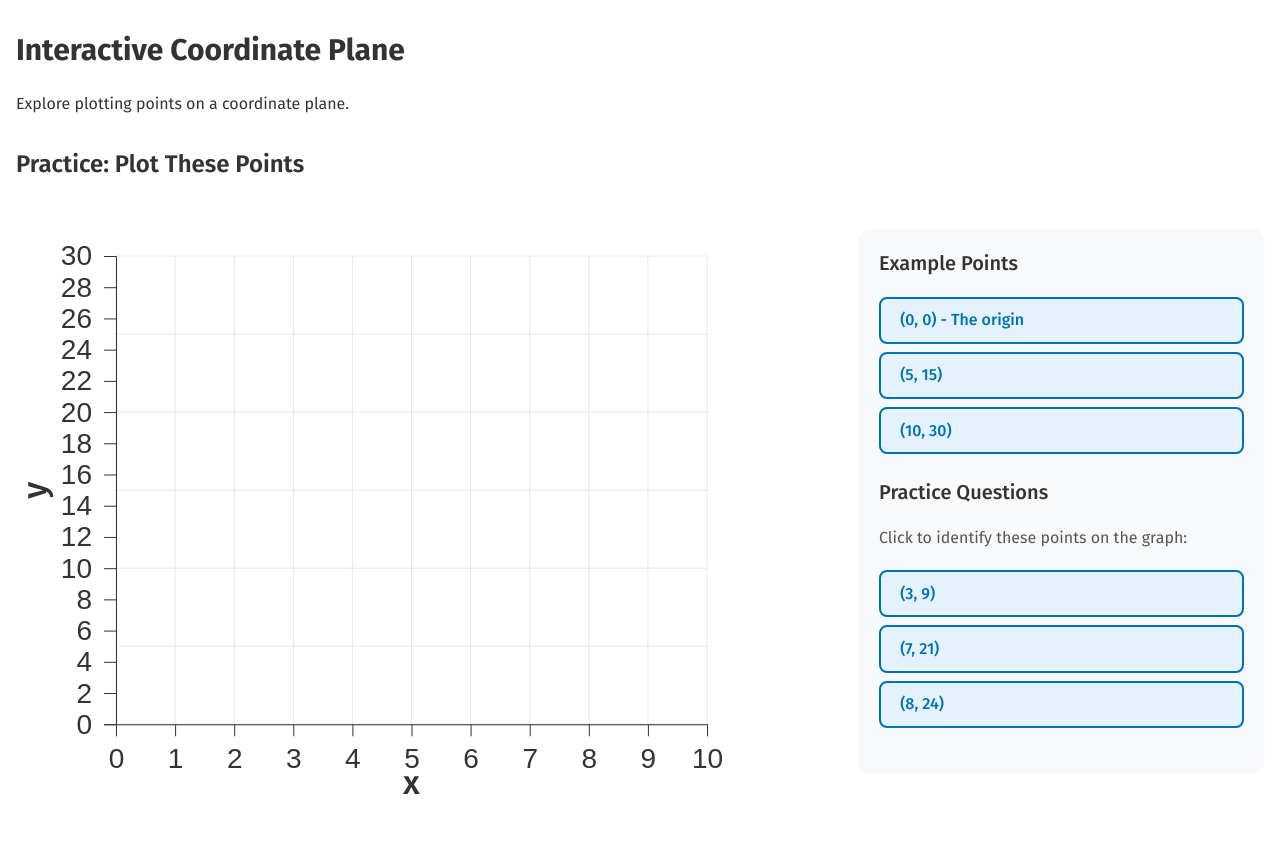
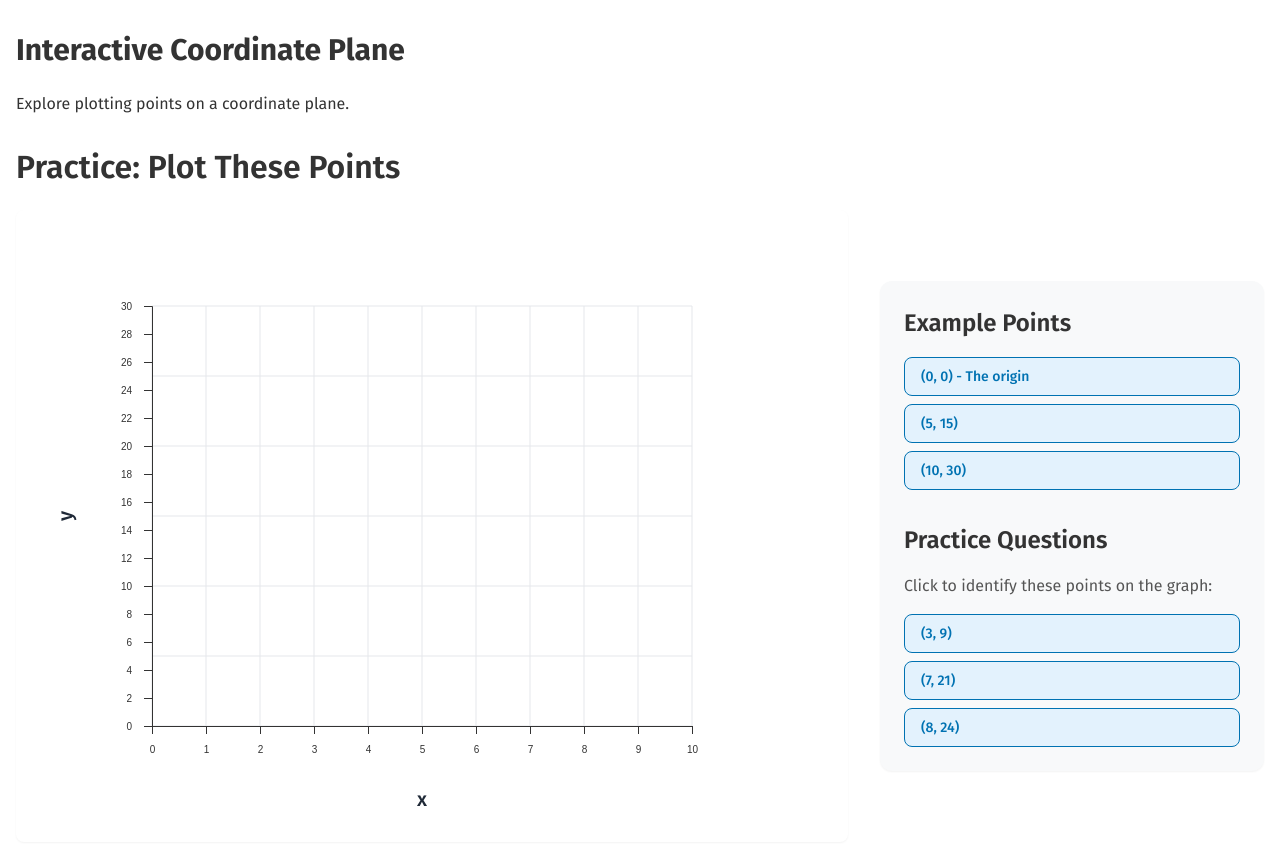
Before and after one commit to reinasta/maths-teaching-resources, a Next.js app: page /components/standalone/coordinate-plane in a window 1280 px wide. Shown: the top 844 px of the page. Built offline with nearby package versions, Linux system fonts and the light colour scheme.

Commit message:
implmented new design system with font sizes for CoordinatePlane

```diff
--- a/src/app/globals.css
+++ b/src/app/globals.css
@@ -4,90 +4,158 @@
 @tailwind utilities;
 
 :root {
-  /* Font families - maintained from existing CSS */
+  /* Typography Scale - Updated */
+  --font-size-display: 3rem;      /* 48px */
+  --font-size-h1: 2.5rem;         /* 40px */
+  --font-size-h2: 2rem;           /* 32px */
+  --font-size-h3: 1.5rem;         /* 24px */
+  --font-size-body: 1rem;         /* 16px */
+  --font-size-graph-label: 1.25rem;/* Increased from 0.75rem to 1.25rem (20px) */
+  --font-size-graph-tick: 1rem;    /* Increased from 0.625rem to 1rem (16px) */
+  --font-size-point-label: 1.125rem;/* New size for point labels (18px) */
+  --font-size-secondary: 0.875rem; /* 14px */
+  --font-size-button: 0.875rem;    /* 14px */
+
+  /* Line Heights */
+  --line-height-tight: 1.2;
+  --line-height-normal: 1.5;
+  --line-height-relaxed: 1.75;
+
+  /* Font Families */
   --main-font: 'Fira Sans', sans-serif;
   --mono-font: 'Fira Code', monospace;
+
+  /* Spacing Scale */
+  --space-xs: 0.25rem;   /* 4px */
+  --space-sm: 0.5rem;    /* 8px */
+  --space-base: 1rem;    /* 16px */
+  --space-md: 1.5rem;    /* 24px */
+  --space-lg: 2rem;      /* 32px */
+  --space-xl: 3rem;      /* 48px */
+  --space-2xl: 4rem;     /* 64px */
 
   /* Colors */
   --primary-color: #0072B2;
   --primary-hover: #005580;
+  --primary-light: #e3f2fd;
   --background-light: #f8f9fa;
   --text-dark: #333;
   --text-muted: #555;
   --border-color: #ccc;
+
+  /* Graph Colors */
+  --grid-line-color: #E5E7EB;
+  --axis-line-color: #374151;
+  --tick-color: #4B5563;
+  --label-color: #1F2937;
+
+  /* Layout */
+  --max-width: 75rem;    /* 1200px */
+  --gutter: 1.5rem;      /* 24px */
+  --padding: 1rem;       /* 16px */
+  --border-radius: 0.5rem;/* 8px */
 }
 
 @layer base {
   body {
-    @apply antialiased text-base text-text-dark bg-white font-sans;
+    @apply antialiased bg-white font-sans;
+    font-size: var(--font-size-body);
+    line-height: var(--line-height-normal);
+    color: var(--text-dark);
   }
 
   h1 {
-    @apply text-4xl font-bold mb-6;
+    font-size: var(--font-size-h1);
+    line-height: var(--line-height-tight);
+    font-weight: 700;
+    margin-bottom: var(--space-lg);
   }
 
   h2 {
-    @apply text-3xl font-semibold mb-4;
+    font-size: var(--font-size-h2);
+    line-height: var(--line-height-tight);
+    font-weight: 600;
+    margin-bottom: var(--space-md);
   }
 
   h3 {
-    @apply text-2xl font-medium mb-3;
+    font-size: var(--font-size-h3);
+    line-height: var(--line-height-normal);
+    font-weight: 600;
+    margin-bottom: var(--space-base);
   }
 }
 
 @layer components {
+  /* Graph Elements */
   .grid-line {
-    @apply stroke-gray-200 stroke-[1px];
+    stroke: var(--grid-line-color);
+    stroke-width: 1px;
   }
 
   .conversion-line {
-    @apply stroke-primary stroke-[3px];
+    stroke: var(--primary-color);
+    stroke-width: 3px;
   }
 
   .helper-line {
-    @apply stroke-primary stroke-[2px];
+    stroke: var(--primary-color);
+    stroke-width: 2px;
   }
 
   .axis-label {
-    @apply text-2xl fill-text-dark font-medium;
+    font-size: var(--font-size-graph-label);
+    fill: var(--label-color);
+    font-weight: 500;
+  }
+
+  .tick text {
+    font-size: var(--font-size-graph-tick);
+    fill: var(--tick-color);
   }
 
   .point-label {
-    @apply text-2xl fill-text-dark font-medium;
-  }
+    font-size: var(--font-size-graph-label);
+    fill: var(--label-color);
+    font-weight: 500;
   }
 
-/* style the control panel */
+  /* Layout Components */
   .graph-container {
     display: flex;
     width: 100%;
-  gap: 2rem;
+    gap: var(--space-lg);
     align-items: center;
-  padding: 1rem 0;
+    padding: var(--space-base) 0;
   }
 
   .conversion-controls {
-  padding: 1.25rem;
+    padding: var(--space-md);
     background-color: var(--background-light);
-  border-radius: 12px;
+    border-radius: var(--border-radius);
     width: 40%;
     box-shadow: 0 2px 4px rgba(0,0,0,0.1);
   }
 
+  /* Interactive Elements */
   .button-group {
     display: flex;
     flex-direction: column;
-  gap: 0.5rem;
-  margin-bottom: 1.5rem;
+    gap: var(--space-sm);
+    margin-bottom: var(--space-md);
+  }
+
+  .button-group:last-child {
+    margin-bottom: 0;
   }
 
   .conversion-button {
     font-family: var(--main-font);
-  font-size: var(--button-text-size);
-  padding: 0.6rem 1.2rem;
-  background-color: #e3f2fd;
-  border: 2px solid var(--primary-color);
-  border-radius: 8px;
+    font-size: var(--font-size-button);
+    padding: var(--space-sm) var(--space-base);
+    background-color: var(--primary-light);
+    border: 1px solid var(--primary-color);
+    border-radius: var(--border-radius);
     color: var(--primary-color);
     cursor: pointer;
     transition: all 0.2s ease;
@@ -103,7 +171,41 @@
     transform: translateY(-1px);
   }
 
+  .conversion-button:active {
+    transform: translateY(1px);
+  }
+
   .conversion-button.active {
     background-color: var(--primary-color);
     color: white;
   }
+}
+
+/* Responsive Adjustments */
+@media (max-width: 1024px) {
+  :root {
+    --font-size-h1: 2rem;
+    --font-size-h2: 1.5rem;
+    --font-size-h3: 1.25rem;
+    --space-lg: 1.5rem;  /* Reduce spacing on medium screens */
+  }
+
+  .graph-container {
+    flex-direction: column;
+  }
+
+  .conversion-controls {
+    width: 100%;
+    max-width: 600px;
+  }
+}
+
+@media (max-width: 640px) {
+  :root {
+    --font-size-h1: 1.75rem;
+    --font-size-h2: 1.25rem;
+    --font-size-h3: 1.125rem;
+    --space-md: 1rem;
+    --gutter: 1rem;
+  }
+}
--- a/src/components/PlottingPointsSection/PlottingPointsSection.tsx
+++ b/src/components/PlottingPointsSection/PlottingPointsSection.tsx
@@ -1,11 +1,6 @@
 // src/components/PlottingPointsSection/PlottingPointsSection.tsx
 import React, { useRef, useState, useEffect } from 'react';
 import CoordinatePlane from '../CoordinatePlane';
-
-interface Dimensions {
-  width: number;
-  height: number;
-}
 
 interface Point {
   coordinates: [number, number];
@@ -22,11 +17,14 @@ const POINTS: Point[] = [
   { coordinates: [8, 24], label: '(8, 24)', type: 'practice' }
 ];
 
+// Maximum width for the graph container
+const MAX_GRAPH_WIDTH = 800;
+
 const PlottingPointsSection: React.FC = () => {
   const containerRef = useRef<HTMLDivElement>(null);
-  const [dimensions, setDimensions] = useState<Dimensions>({
-    width: 800,
-    height: 600
+  const [dimensions, setDimensions] = useState({
+    width: MAX_GRAPH_WIDTH,
+    height: MAX_GRAPH_WIDTH * 0.75
   });
   const [visiblePoints, setVisiblePoints] = useState<Set<number>>(new Set());
   const [userAnswers, setUserAnswers] = useState<Set<number>>(new Set());
@@ -34,10 +32,15 @@ const PlottingPointsSection: React.FC = () => {
   useEffect(() => {
     const updateDimensions = () => {
       if (containerRef.current) {
-        const containerWidth = containerRef.current.offsetWidth;
+        const containerWidth = Math.min(
+          containerRef.current.offsetWidth,
+          MAX_GRAPH_WIDTH
+        );
+        const aspectRatio = 0.75; // 4:3 aspect ratio
+
         setDimensions({
           width: containerWidth,
-          height: Math.min(containerWidth * 0.75, window.innerHeight * 0.85)
+          height: containerWidth * aspectRatio
         });
       }
     };
@@ -76,7 +79,7 @@ const PlottingPointsSection: React.FC = () => {
     });
   };
 
-  const renderButton = (point: Point, index: number) => {
+  const renderPointButton = (point: Point, index: number) => {
     const isExample = point.type === 'example';
     const isActive = isExample
       ? visiblePoints.has(index)
@@ -87,6 +90,7 @@ const PlottingPointsSection: React.FC = () => {
         key={index}
         className={`conversion-button ${isActive ? 'active' : ''}`}
         onClick={() => isExample ? handlePointClick(index) : handleAnswerClick(index)}
+        aria-pressed={isActive}
       >
         {point.label}
       </button>
@@ -95,34 +99,57 @@ const PlottingPointsSection: React.FC = () => {
 
   return (
     <section className="w-full">
-      <h2 className="text-2xl font-semibold mb-4">Practice: Plot These Points</h2>
-      <div className="slide-content">
-        <div className="flex flex-col lg:flex-row w-full gap-8 items-center">
-          <div ref={containerRef} className="flex-grow lg:w-2/3 max-w-[70%]">
+      <h2 className="text-h2 mb-6">Practice: Plot These Points</h2>
+
+      {/* Updated grid container with vertical centering */}
+      <div className="grid lg:grid-cols-[2fr_1fr] gap-8 items-center max-w-7xl mx-auto">
+
+        {/* Graph Container */}
+        <div
+          ref={containerRef}
+          className="w-full bg-white rounded-lg shadow-sm p-4"
+        >
           <CoordinatePlane
             width={dimensions.width}
             height={dimensions.height}
             points={POINTS.map(p => p.coordinates)}
             visiblePoints={new Set([...visiblePoints, ...userAnswers])}
-              fontSize={28}
+            axisLabels={{ x: 'x', y: 'y' }}
+            // Updated margins for larger fonts
+            margins={{
+              top: 80,
+              right: 140,
+              bottom: 100,
+              left: 120
+            }}
+            gridLines={{
+              x: Array.from({ length: 11 }, (_, i) => i),
+              y: Array.from({ length: 7 }, (_, i) => i * 5)
+            }}
           />
         </div>
-          <div className="lg:w-1/3 flex items-center">
-            <div className="bg-background-light rounded-xl p-5 shadow-sm w-full">
-              <div className="button-group">
-                <h3 className="text-xl font-medium mb-3">Example Points</h3>
+
+        {/* Controls Container - Now vertically centered */}
+        <div className="bg-background-light rounded-xl p-6 shadow-sm self-center">
+          {/* Example Points Section */}
+          <div className="mb-8">
+            <h3 className="text-h3 text-text-dark mb-4">Example Points</h3>
+            <div className="space-y-2">
               {POINTS.filter(p => p.type === 'example')
-                  .map((point, idx) => renderButton(point, idx))}
+                .map((point, idx) => renderPointButton(point, idx))}
+            </div>
           </div>
 
-              <div className="button-group mt-6">
-                <h3 className="text-xl font-medium mb-3">Practice Questions</h3>
-                <p className="text-text-muted mb-3">
+          {/* Practice Points Section */}
+          <div>
+            <h3 className="text-h3 text-text-dark mb-4">Practice Questions</h3>
+            <p className="text-text-muted mb-4">
               Click to identify these points on the graph:
             </p>
+            <div className="space-y-2">
               {POINTS.filter(p => p.type === 'practice')
-                  .map((point, idx) => renderButton(point, idx + POINTS.filter(p => p.type === 'example').length))}
-              </div>
+                .map((point, idx) => renderPointButton(point,
+                  idx + POINTS.filter(p => p.type === 'example').length))}
             </div>
           </div>
         </div>
--- a/src/components/PlottingPointsSection/index.tsx
+++ b/src/components/PlottingPointsSection/index.tsx
@@ -1,3 +1,4 @@
 // src/components/PlottingPointsSection/index.ts
 import { default as PlottingPointsSection } from './PlottingPointsSection';
+export * from './types';
 export default PlottingPointsSection;
--- /dev/null
+++ b/src/components/PlottingPointsSection/types.ts
@@ -0,0 +1,15 @@
+// src/components/PlottingPointsSection/types.ts
+export interface Point {
+  coordinates: [number, number];
+  label: string;
+  type: 'example' | 'practice';
+}
+
+export interface Dimensions {
+  width: number;
+  height: number;
+}
+
+export interface PointClickHandler {
+  (index: number): void;
+}
```
Also changed, not shown: src/components/CoordinatePlane/CoordinatePlane.tsx (+37 -45 lines). Lines whose indentation alone changed are shown as unchanged.
